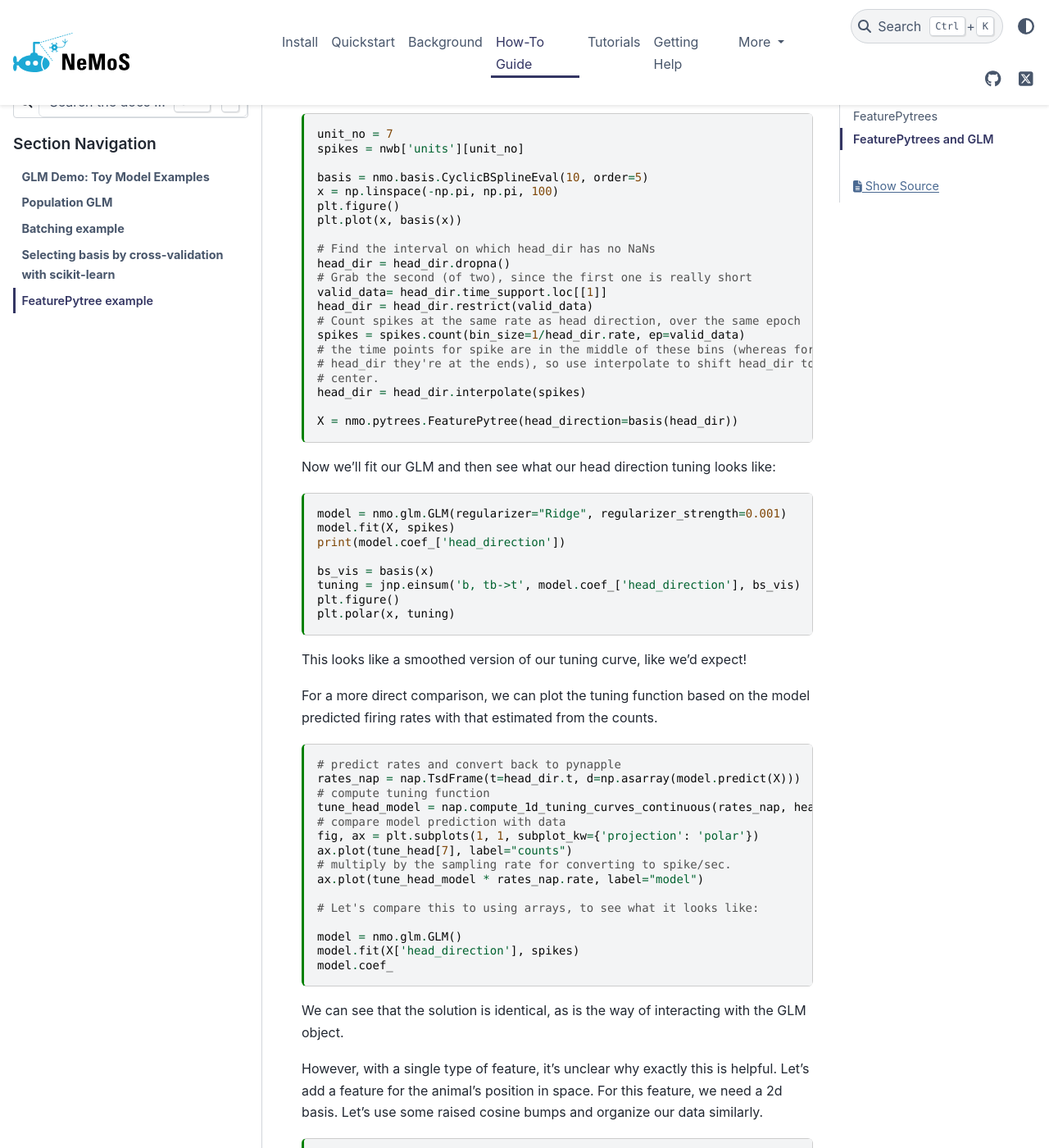
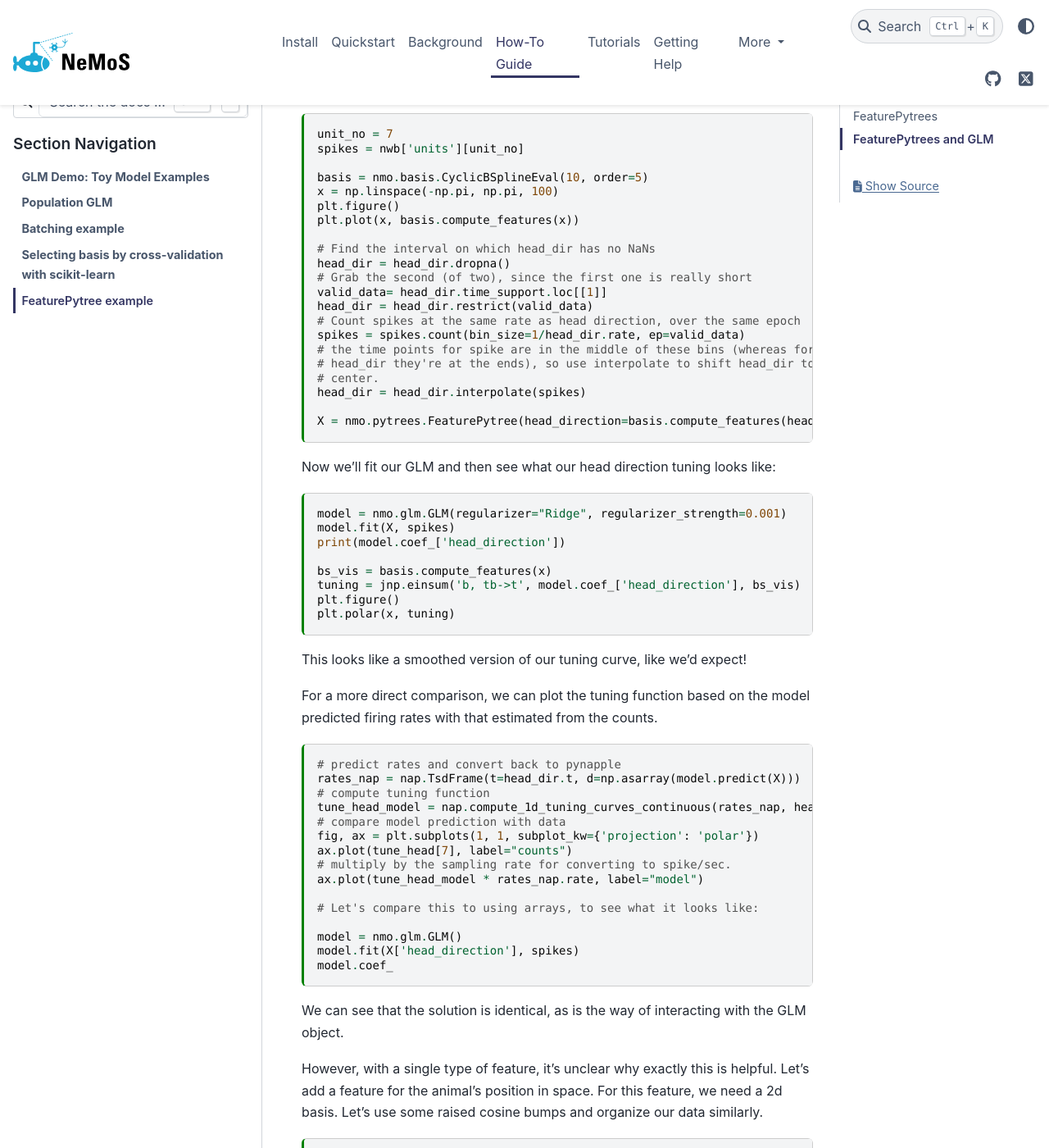
Before and after one commit to flatironinstitute/nemos, a Sphinx documentation site: the page built from docs/how_to_guide/plot_06_glm_pytree.md, in a window 1280 px wide and 1400 px high, scrolled down 4169 px. Shown: the whole window at 82% size. Built offline with Sphinx 7.4.7 and the PyData theme 0.15.4, drawn with Linux system fonts in a browser that asks for light colours; some of the changed text lies outside the part shown.

Commit message:
remove calls to basis from tutorial

````diff
--- a/docs/api_reference.rst
+++ b/docs/api_reference.rst
@@ -4,6 +4,7 @@
 =============
 
 .. _nemos_glm:
+
 The ``nemos.glm`` module
 ------------------------
 Classes for creating Generalized Linear Models (GLMs) for both single neurons and neural populations.
@@ -19,6 +20,7 @@
     PopulationGLM
 
 .. _nemos_basis:
+
 The ``nemos.basis`` module
 --------------------------
 Provides basis function classes to construct and transform features for model inputs.
@@ -107,8 +109,9 @@
     TransformerBasis
 
 .. _observation_models:
+
 The ``nemos.observation_models`` module
---------------------------------------
+---------------------------------------
 Statistical models to describe the distribution of neural responses or other predicted variables, given inputs.
 
 .. currentmodule:: nemos.observation_models
@@ -123,6 +126,7 @@
     GammaObservations
 
 .. _regularizers:
+
 The ``nemos.regularizer`` module
 --------------------------------
 Implements various regularization techniques to constrain model parameters, which helps prevent overfitting.
--- a/docs/conf.py
+++ b/docs/conf.py
@@ -169,3 +169,6 @@
 
 # option for mpl extension
 plot_html_show_formats = False
+
+# raise an error if exec error in notebooks
+nb_execution_raise_on_error = True
--- a/docs/how_to_guide/plot_06_glm_pytree.md
+++ b/docs/how_to_guide/plot_06_glm_pytree.md
@@ -286,7 +286,7 @@
 basis = nmo.basis.CyclicBSplineEval(10, order=5)
 x = np.linspace(-np.pi, np.pi, 100)
 plt.figure()
-plt.plot(x, basis(x))
+plt.plot(x, basis.compute_features(x))
 
 # Find the interval on which head_dir has no NaNs
 head_dir = head_dir.dropna()
@@ -300,7 +300,7 @@
 # center.
 head_dir = head_dir.interpolate(spikes)
 
-X = nmo.pytrees.FeaturePytree(head_direction=basis(head_dir))
+X = nmo.pytrees.FeaturePytree(head_direction=basis.compute_features(head_dir))
 ```
 
 Now we'll fit our GLM and then see what our head direction tuning looks like:
@@ -311,7 +311,7 @@
 model.fit(X, spikes)
 print(model.coef_['head_direction'])
 
-bs_vis = basis(x)
+bs_vis = basis.compute_features(x)
 tuning = jnp.einsum('b, tb->t', model.coef_['head_direction'], bs_vis)
 plt.figure()
 plt.polar(x, tuning)
@@ -354,7 +354,7 @@
 pos_basis = nmo.basis.RaisedCosineLinearEval(10) * nmo.basis.RaisedCosineLinearEval(10)
 spatial_pos = nwb['SpatialSeriesLED1'].restrict(valid_data)
 
-X['spatial_position'] = pos_basis(*spatial_pos.values.T)
+X['spatial_position'] = pos_basis.compute_features(*spatial_pos.values.T)
 ```
 
 Running the GLM is identical to before, but we can see that our coef_
@@ -373,7 +373,7 @@
 
 
 ```{code-cell} ipython3
-bs_vis = basis(x)
+bs_vis = basis.compute_features(x)
 tuning = jnp.einsum('b,nb->n', model.coef_['head_direction'], bs_vis)
 print(model.coef_['head_direction'])
 plt.figure()
````
Also changed, not shown: docs/background/basis/plot_01_1D_basis_function.md (+2 -2 lines), 1 other file.
